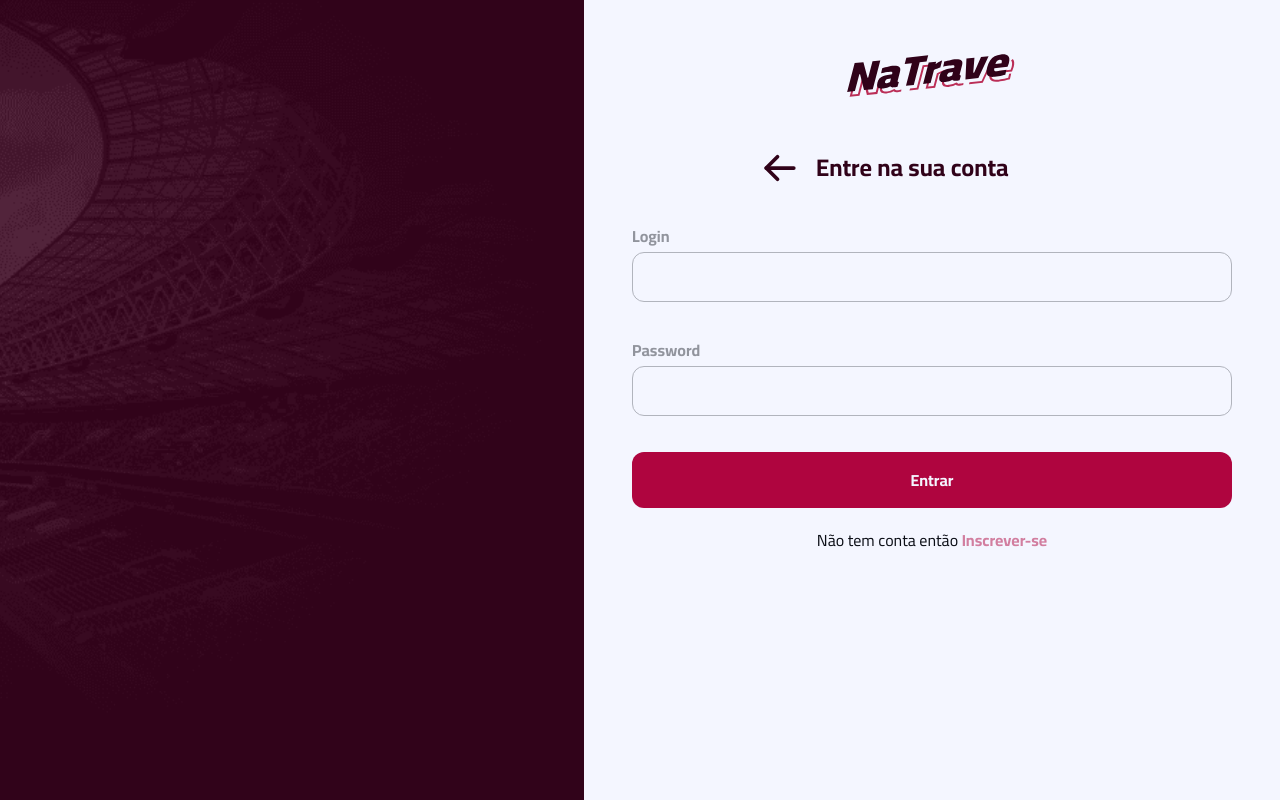
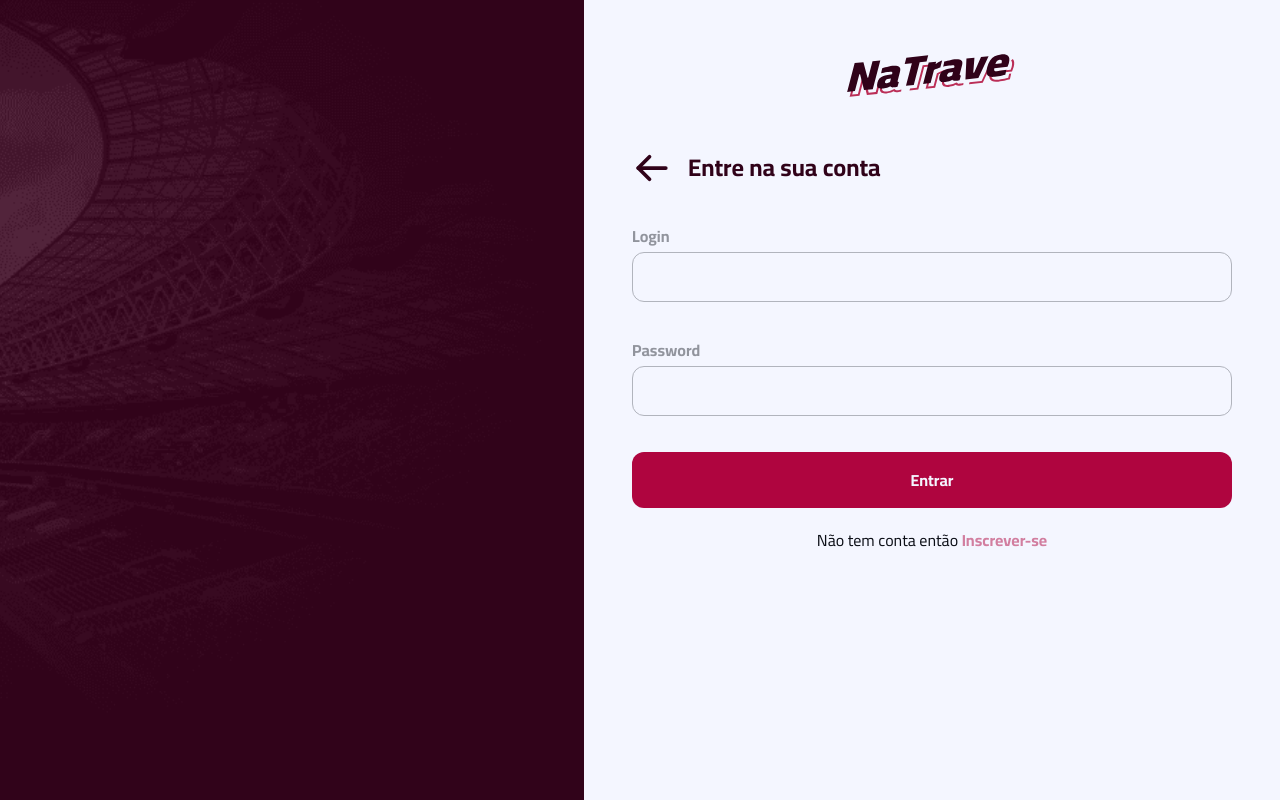
Before and after one commit to alissonpeixer/na-trave, a React (Vite) app: page /signin in a window 1280 px wide. Built offline with nearby package versions, Linux system fonts and the light colour scheme.

Commit message:
style: ajusted to center arrow back to home page

```diff
--- a/src/page/SignIn/index.tsx
+++ b/src/page/SignIn/index.tsx
@@ -127,7 +127,7 @@ export const SignIn = () => {
 
       <div className="flex-1 px-6 xl:px-12 pt-8">
         <Header colorLogo="white" />
-        <div className="flex items-center space-x-4 h-28 xl:ml-32">
+        <div className="flex items-center space-x-4 h-28 2xl:ml-32">
           <ArrowLeft
             size={40}
             weight="bold"
--- a/src/page/SignUp/index.tsx
+++ b/src/page/SignUp/index.tsx
@@ -123,7 +123,7 @@ export const SignUp = () => {
           <Header
             colorLogo='white'
           />
-          <div className="flex items-center space-x-4 h-28 xl:ml-32">
+          <div className="flex items-center space-x-4 h-28 2xl:ml-32">
 
             <ArrowLeft
               size={40}
```
